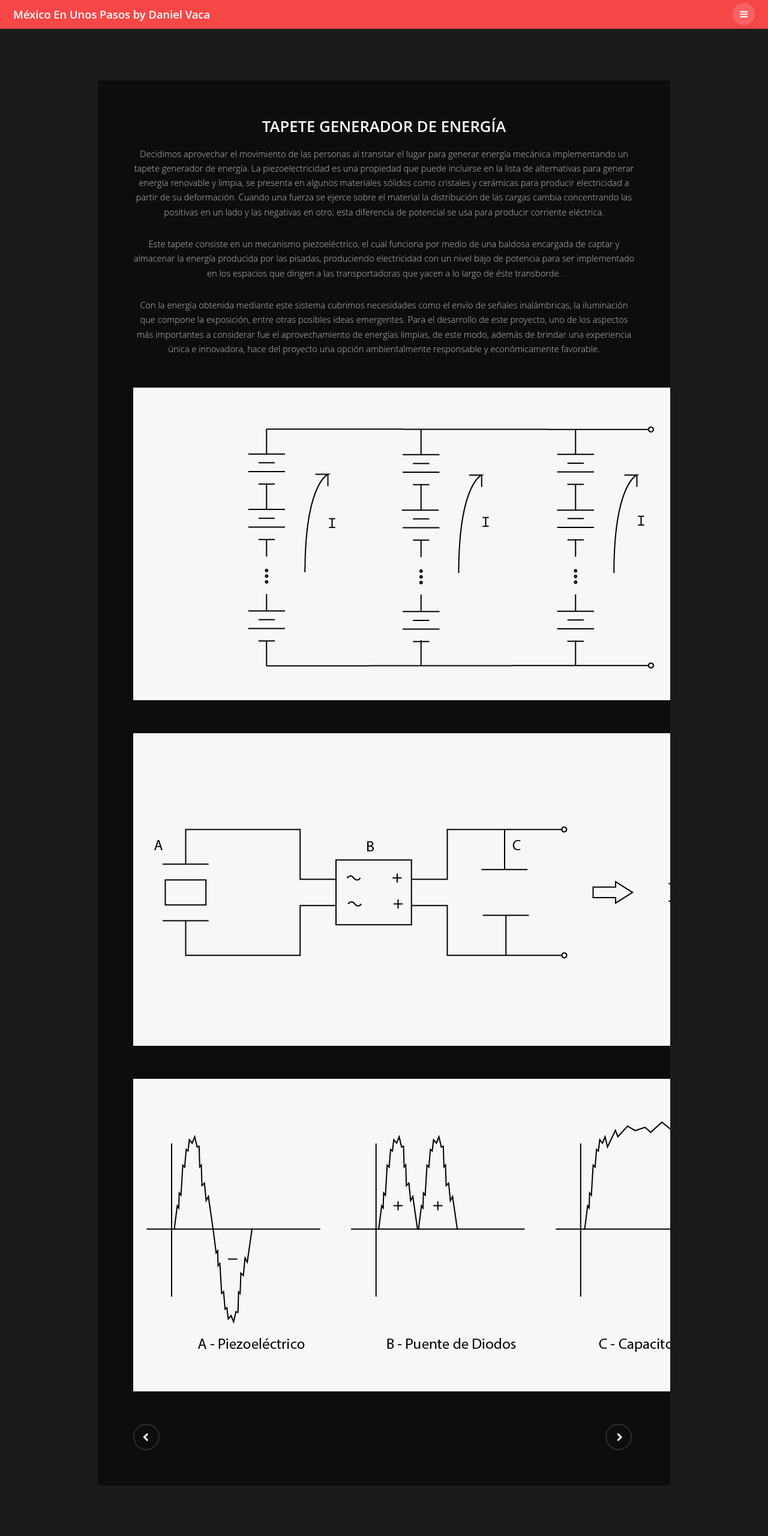
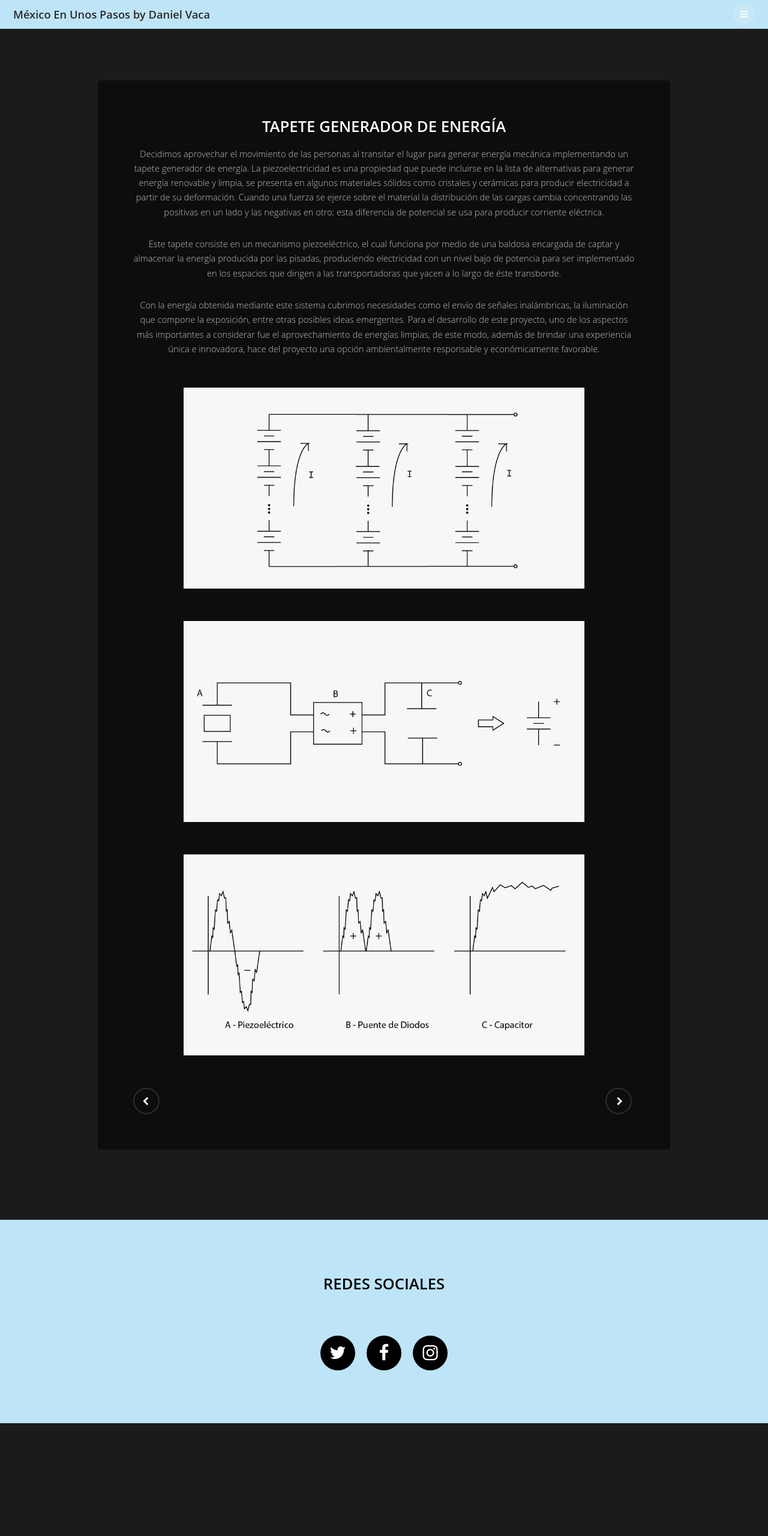
Before and after one commit to DanielRamirezX/En-unos-pasos, a plain HTML site: page tapete.html in a window 1280 px wide. Shown: the top 2560 px of the page at 60% size. After the commit the page ends 2372 px from the top, so only its background shows below. Drawn offline with Linux system fonts and the light colour scheme.

Commit message:
Cambio de color en header y footer

```diff
--- a/assets/css/main.css
+++ b/assets/css/main.css
@@ -3338,7 +3338,7 @@
 
 		#header.alt {
 			top: 0;
-			background: #F64747;
+			background: #bee4f7;
 		}
 
 		#header .logo {
@@ -3354,7 +3354,7 @@
 
 			#header .logo a {
 				font-size: 1.25em;
-				color: #fff;
+				color: #2b2b2b;
 				font-weight: 600;
 				text-decoration: none;
 			}
@@ -4181,7 +4181,7 @@
 		background-color: #F64747;
 		color: #fdd1d1;
 		padding: 6em 0 4em 0;
-		background: #F64747;
+		background: #bee4f7;
 	}
 
 		#footer input, #footer select, #footer textarea {
@@ -4197,7 +4197,7 @@
 		}
 
 		#footer h1, #footer h2, #footer h3, #footer h4, #footer h5, #footer h6 {
-			color: #ffffff;
+			color: #000;
 		}
 
 		#footer blockquote {
@@ -4407,7 +4407,7 @@
 
 		#footer .icon.round {
 			display: block;
-			background: rgba(255, 255, 255, 0.15);
+			background: #000000;
 			border-radius: 100%;
 			height: 4em;
 			width: 4em;
@@ -4416,7 +4416,7 @@
 		}
 
 			#footer .icon.round:hover {
-				color: rgba(255, 255, 255, 0.25);
+				color: rgba(0, 195, 255, 0.541);
 				background: none;
 				box-shadow: 0 0 0 1px rgba(255, 255, 255, 0.25);
 			}
@@ -4440,3 +4440,7 @@
 .box > header {
 	text-align: center;
 }
+
+.icons > a {
+	background: #000;
+}
--- a/tapete.html
+++ b/tapete.html
@@ -44,15 +44,15 @@
                                 Para el desarrollo de este proyecto, uno de los aspectos más importantes a considerar fue el aprovechamiento de energías limpias, de este modo, además de brindar una experiencia única e innovadora, hace del proyecto una opción ambientalmente responsable y económicamente favorable.
                             </p>
 							<br>
-							<img src="./images/circuito1.jpeg" alt="Circuito electrico">
+							<img style="width: 80%" src="./images/circuito1.jpeg" alt="Circuito electrico">
 							<br>
 							<br>
                             <br>
-                            <img src="./images/circuito2.jpeg" alt="Circuito electrico">
+                            <img style="width: 80%" src="./images/circuito2.jpeg" alt="Circuito electrico">
 							<br>
 							<br>
                             <br>
-                            <img src="./images/circuito3.jpeg" alt="Circuito electrico">
+                            <img style="width: 80%" src="./images/circuito3.jpeg" alt="Circuito electrico">
 							<br>
 							<br>
 							<br>
```
Also changed, not shown: app.html (+1 -1 lines), elements.html (+5 -3 lines), generic.html (+3 -1 lines).
